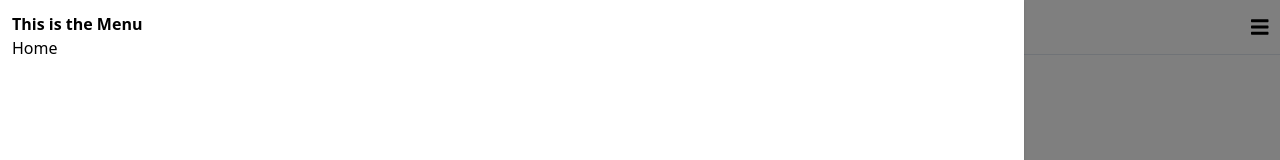
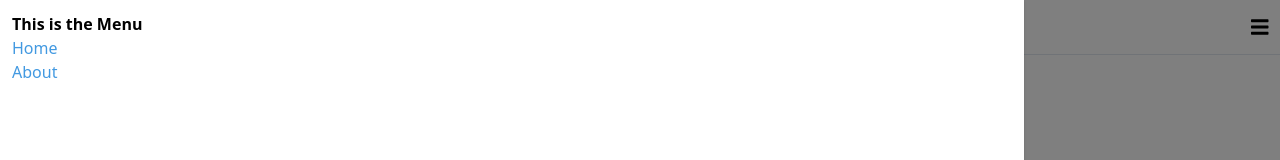
Before and after one commit to katungi/korny, a React (Create React App) app: page / in a window 1280 px wide. Both pictures are taken after a click on the icon 1259 px from the left and 26 px from the top of the page. Shown: the top 160 px of the page. Built offline with nearby package versions, Linux system fonts and the light colour scheme.

Commit message:
added react router and links in the nav :alien:

```diff
--- a/package.json
+++ b/package.json
@@ -13,6 +13,7 @@
     "postcss-cli": "^7.1.1",
     "react": "^16.13.1",
     "react-dom": "^16.13.1",
+    "react-router-dom": "^5.2.0",
     "react-scripts": "3.4.1",
     "react-spring": "^8.0.27",
     "tailwindcss": "^1.6.2"
--- a/src/App.js
+++ b/src/App.js
@@ -1,15 +1,26 @@
-import React from 'react';
-import Header from './components/Header';
-import Footer from './components/Footer';
+import React from "react";
+import Header from "./components/Header";
+import Footer from "./components/Footer";
+import { BrowserRouter as Router, Switch, Route, Link } from "react-router-dom";
 
 function App() {
   return (
     // react must always return a single element
-    <div>
-     <Header/>
-     This is the home Page
-      <Footer/>
-    </div>
+    <Router>
+      <div>
+        <Header />
+
+        <Switch>
+          <Route exact path="/">
+            <h1 className="font-bold text-2xl">This is the Home Page</h1>
+          </Route>
+          <Route path="/about">
+            <h1 className="font-bold text-2xl">About Page ya'll !</h1>
+          </Route>
+        </Switch>
+        <Footer />
+      </div>
+    </Router>
   );
 }
 
--- a/src/components/Header.js
+++ b/src/components/Header.js
@@ -3,7 +3,7 @@
 function Header() {
   return (
     <header className="border-b p-3 flex justify-between items-center">
-      <span className="font-bold">AppName</span>
+      <span className="font-bold">TownSend</span>
       <Navigation />
     </header>
   );
--- a/src/components/Navigation.js
+++ b/src/components/Navigation.js
@@ -2,6 +2,7 @@
 import { FontAwesomeIcon } from "@fortawesome/react-fontawesome";
 import { faBars } from "@fortawesome/free-solid-svg-icons";
 import { useSpring, animated, useTransition } from "react-spring";
+import { Link } from "react-router-dom";
 
 function Navigation() {
   const [showMenu, setShowMenu] = useState(false);
@@ -14,9 +15,9 @@
   });
 
   const menuTransitions = useTransition(showMenu, null, {
-    from: { opacity:0, transform: 'translateX(-100%)'},
-    enter: { opacity: 1, transform: 'translateX(0%)'},
-    leave: { opacity: 0, transform: 'translateX(-100%)'},
+    from: { opacity: 0, transform: "translateX(-100%)" },
+    enter: { opacity: 1, transform: "translateX(0%)" },
+    leave: { opacity: 0, transform: "translateX(-100%)" },
   });
 
   return (
@@ -31,7 +32,7 @@
               key={key}
               style={props}
               className="bg-black-t-50 fixed top-0 left-0 w-full h-full z-50"
-              onClick ={()=> setShowMenu(false)}
+              onClick={() => setShowMenu(false)}
             >
               This is the Menu
             </animated.div>
@@ -47,7 +48,16 @@
             >
               <span className="font-bold">This is the Menu</span>
               <ul>
-                <li>Home</li>
+                <li>
+                  <Link to="/" onClick={()=>setShowMenu(false)} className="text-blue-500">
+                    Home
+                  </Link>
+                </li>
+                <li>
+                  <Link to="/about" onClick={()=>setShowMenu(false)} className="text-blue-500">
+                    About
+                  </Link>
+                </li>
               </ul>
             </animated.div>
           )
```
Also changed, not shown: 1 other file (tests, documents, lock files or other folders).
